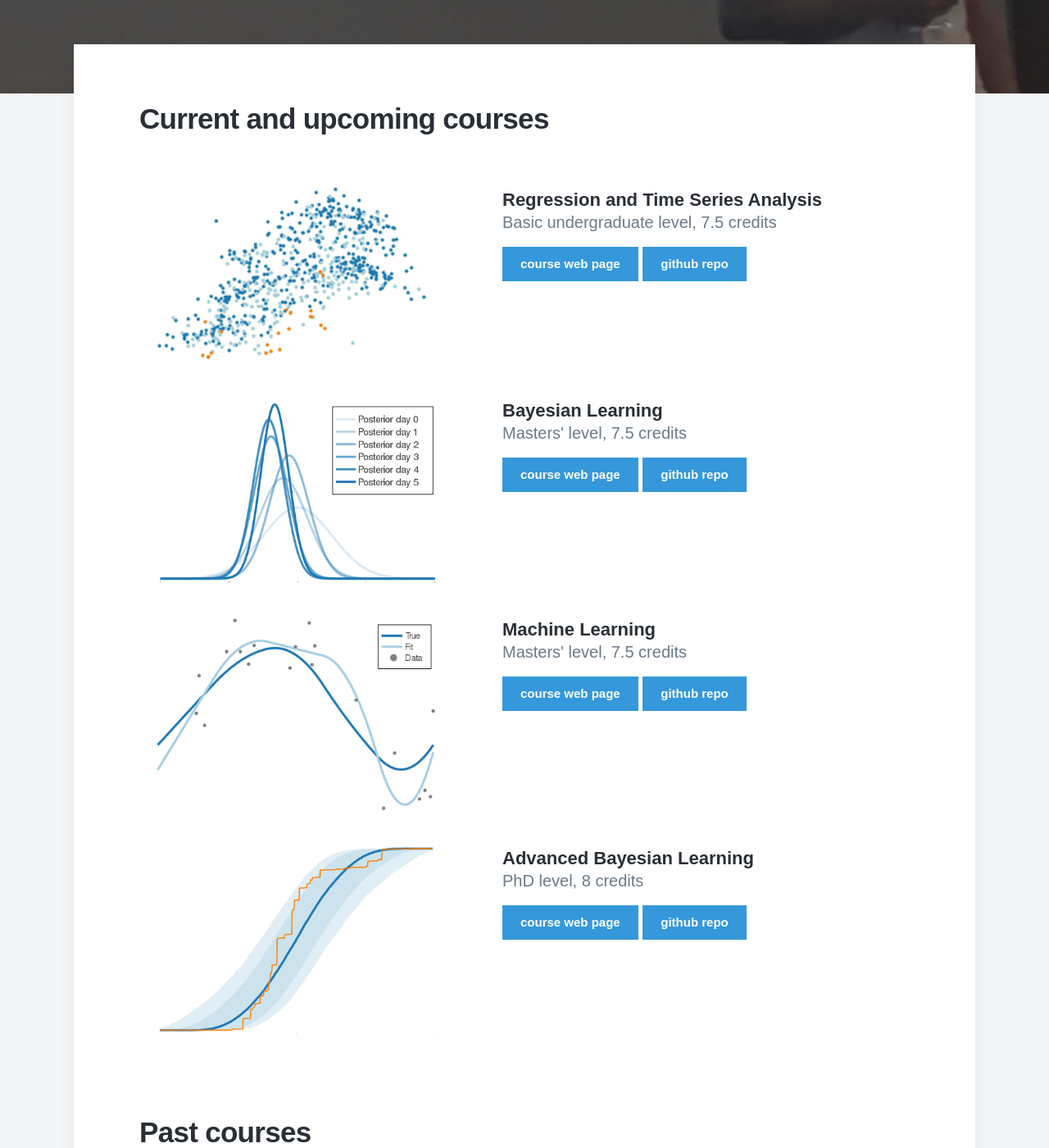
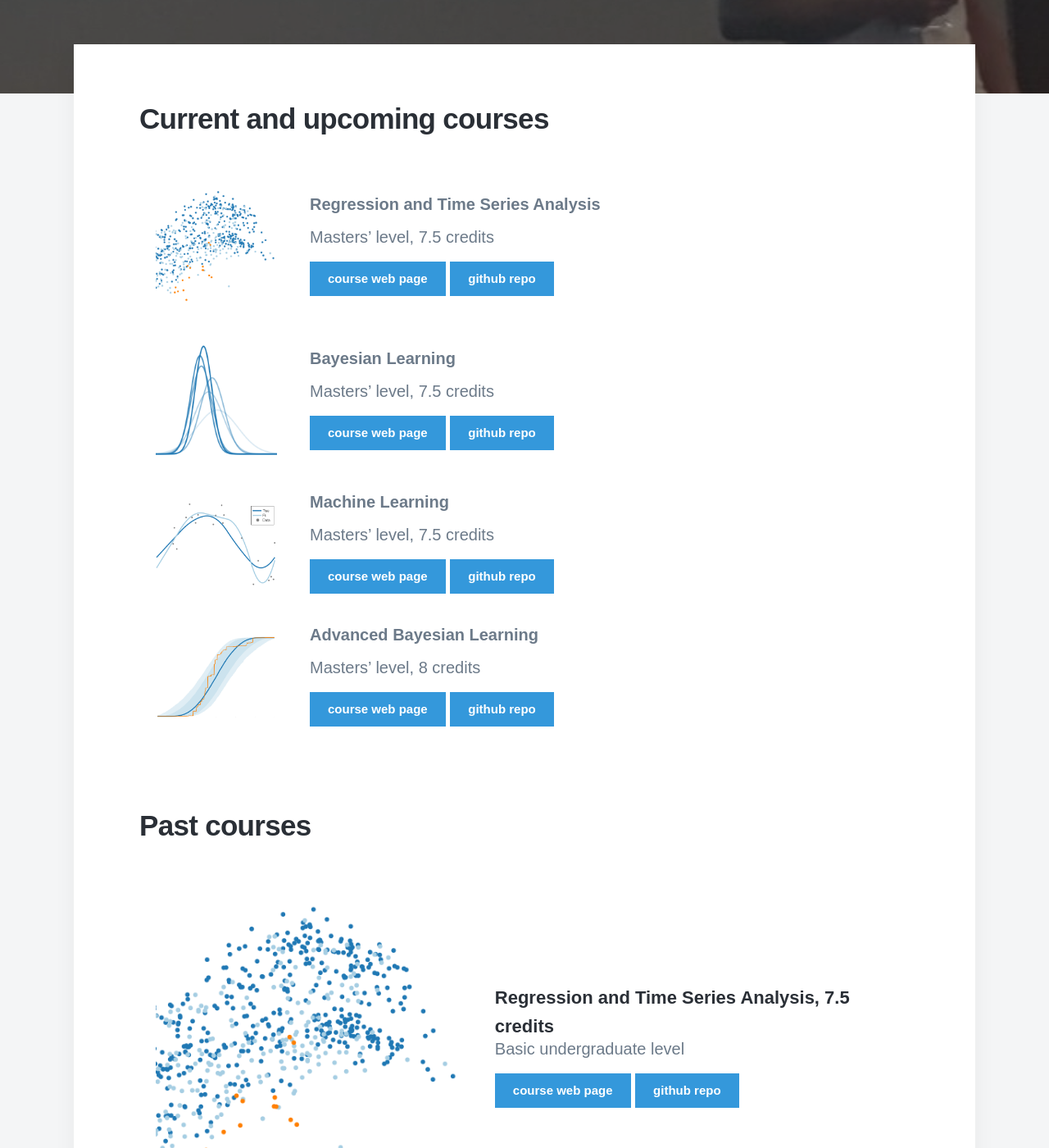
Before and after one commit to mattiasvillani/mattiasvillani.github.io, a Jekyll site: the page built from _pages/teaching.md, in a window 1280 px wide and 1400 px high, scrolled down 478 px. Shown: the whole window at 82% size. Built offline with Jekyll 4.4.1, drawn with Linux system fonts in a browser that asks for light colours; nearby versions of some CDN libraries; some web fonts are replaced.

```diff
--- a/_pages/teaching.md
+++ b/_pages/teaching.md
@@ -7,42 +7,50 @@ featured_image: /images/VillaniPresentingCropSmaller.jpg
 
 ## Current and upcoming courses
 
+
 <table>
+<colgroup>
+<col width="20%" />
+<col width="80%" />
+</colgroup>
 
-<colgroup>
-       <col span="1" style="width: 45%;">
-       <col span="1" style="width: 55%;">
-    </colgroup>
+<tbody>
 
-<tr><td> <img src="/images/courses/regression.png" width = "90%" alt="Regression scatterplot"> </td><td valign="top">
-<h4>Regression and Time Series Analysis</h4>
-Basic undergraduate level, 7.5 credits <br><br>
-<a href="https://mattiasvillani.github.io/Regression/" class="button button--medium">course web page</a>
-<a href="https://github.com/mattiasvillani/Regression" class="button button--medium">github repo</a>
-</td></tr>
+<tr>
+<td markdown="span"><img width = "100%" src="/images/courses/regression.png"></td>
+<td markdown="span">**Regression and Time Series Analysis**<br /> \\
+Masters' level, 7.5 credits<br> \\
+<a href="https://mattiasvillani.github.io/Regression/" class="button button--medium">course web page</a> <a href="https://github.com/mattiasvillani/Regression" class="button button--medium">github repo</a>
+</td>
+</tr>
 
-<tr><td> <img src="/images/courses/bl.png" width = "90%" alt="Regression scatterplot"> </td><td valign="top">
-<h4>Bayesian Learning</h4>
-Masters' level, 7.5 credits<br><br>
-<a href="https://github.com/mattiasvillani/BayesLearnCourse" class="button button--medium">course web page</a>
-<a href="https://github.com/mattiasvillani/BayesLearnCourse" class="button button--medium">github repo</a>
-</td></tr>
+<tr>
+<td markdown="span"><img width = "100%" src="/images/courses/bl.png"></td>
+<td markdown="span">**Bayesian Learning**<br /> \\
+Masters' level, 7.5 credits<br> \\
+<a href="https://github.com/mattiasvillani/BayesLearnCourse" class="button button--medium">course web page</a> <a href="https://github.com/mattiasvillani/BayesLearnCourse" class="button button--medium">github repo</a>
+</td>
+</tr>
 
-<tr><td> <img src="/images/courses/ml.png" width = "90%" alt="Regression scatterplot"> </td><td valign="top">
-<h4>Machine Learning</h4>
-Masters' level, 7.5 credits<br><br>
-<a href="https://github.com/mattiasvillani/MLcourse" class="button button--medium">course web page</a>
-<a href="https://github.com/mattiasvillani/MLcourse" class="button button--medium">github repo</a>
-</td></tr>
+<tr>
+<td markdown="span"><img width = "100%" src="/images/courses/ml.png"></td>
+<td markdown="span">**Machine Learning**<br /> \\
+Masters' level, 7.5 credits<br> \\
+<a href="https://github.com/mattiasvillani/MLcourse" class="button button--medium">course web page</a> <a href="https://github.com/mattiasvillani/MLcourse" class="button button--medium">github repo</a>
+</td>
+</tr>
 
-<tr><td> <img src="/images/courses/abl.png" width = "90%" alt="Regression scatterplot"> </td><td valign="top">
-<h4>Advanced Bayesian Learning</h4>
-PhD level, 8 credits<br><br>
-<a href="https://github.com/mattiasvillani/AdvBayesLearnCourse" class="button button--medium">course web page</a>
-<a href="https://github.com/mattiasvillani/AdvBayesLearnCourse" class="button button--medium">github repo</a>
-</td></tr>
+<tr>
+<td markdown="span"><img width = "100%" src="/images/courses/abl.png"></td>
+<td markdown="span">**Advanced Bayesian Learning**<br /> \\
+Masters' level, 8 credits<br> \\
+<a href="https://github.com/mattiasvillani/AdvBayesLearnCourse" class="button button--medium">course web page</a> <a href="https://github.com/mattiasvillani/AdvBayesLearnCourse" class="button button--medium">github repo</a>
+</td>
+</tr>
 
+</tbody>
 </table>
+
 
 
 
```
Also changed, not shown: _pages/news.md (+2 -0 lines), _pages/research.md (+10 -1 lines), images/courses/bl.png, images/courses/regression.png, images/papers/detectionlimits.png (added).
